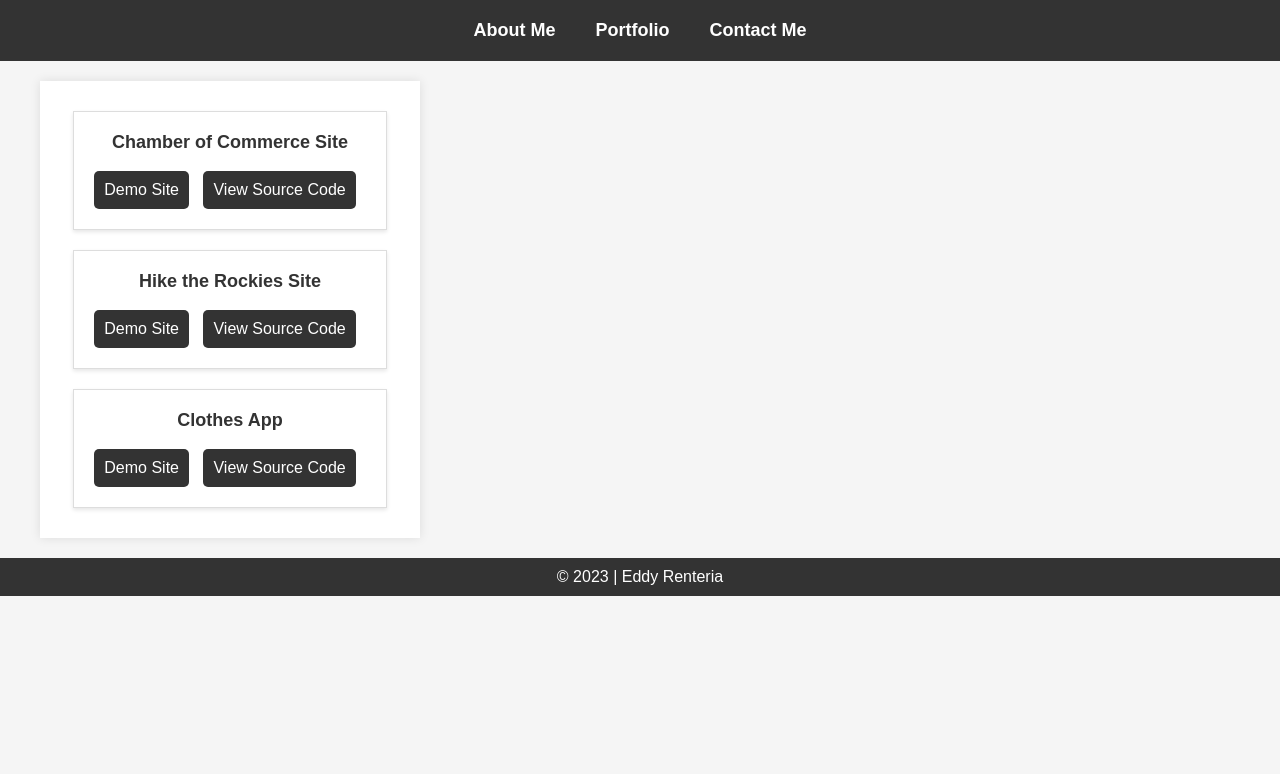
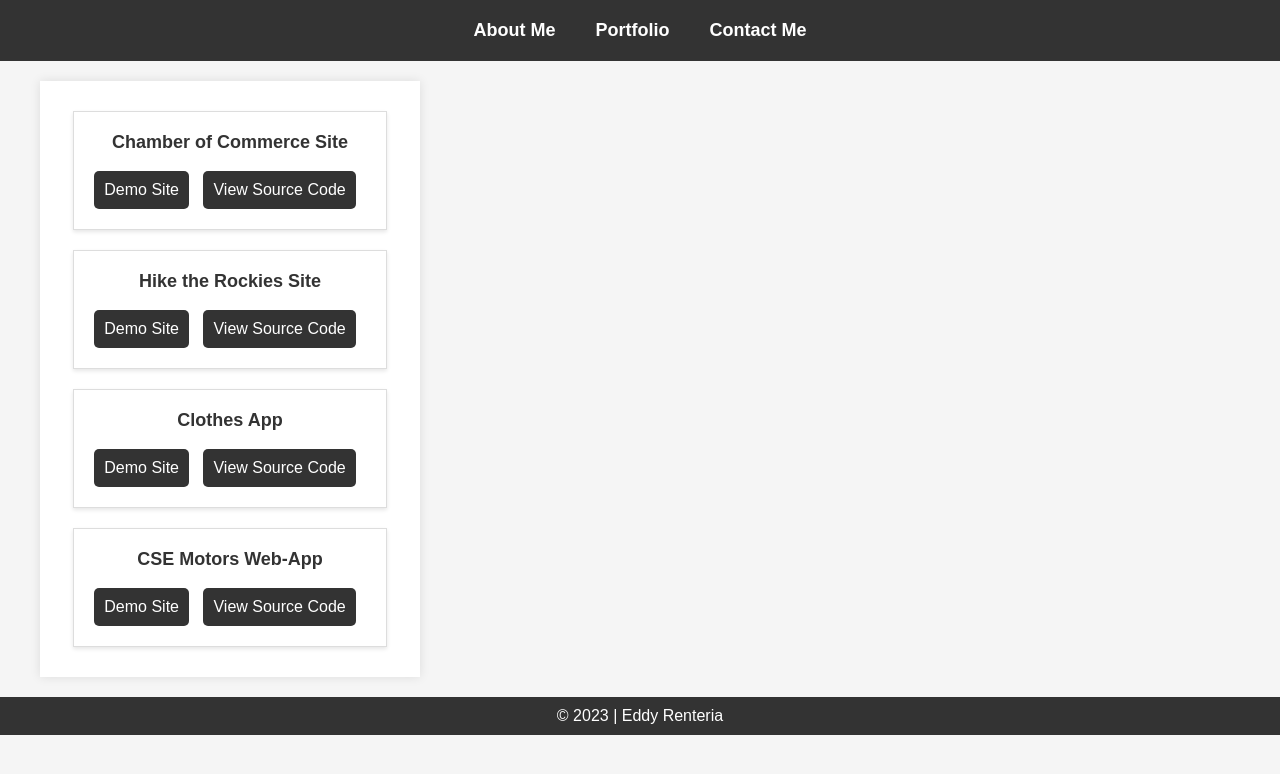
Before and after one commit to co1424/co1424, a plain HTML site: page portfolio.html in a window 1280 px wide. Drawn offline with Linux system fonts and the light colour scheme.

Commit message:
added to-do list and CSE Motors app to portfolio

```diff
--- a/portfolio.html
+++ b/portfolio.html
@@ -39,8 +39,16 @@
         <div class="portfolio-card">
             <p>Clothes App</p>
             <br>
-            <a href="#" class="button-link">Demo Site</a>
+            <a href="https://wondrous-rabanadas-f34aa8.netlify.app/" class="button-link">Demo Site</a>
             <a href="https://github.com/co1424/todo-list-react" class="button-link"
+              >View Source Code</a
+            >
+          </div>
+          <div class="portfolio-card">
+            <p>CSE Motors Web-App</p>
+            <br>
+            <a href="https://cse340-october.onrender.com/" class="button-link">Demo Site</a>
+            <a href="https://github.com/co1424/wdd340" class="button-link"
               >View Source Code</a
             >
           </div>
```
